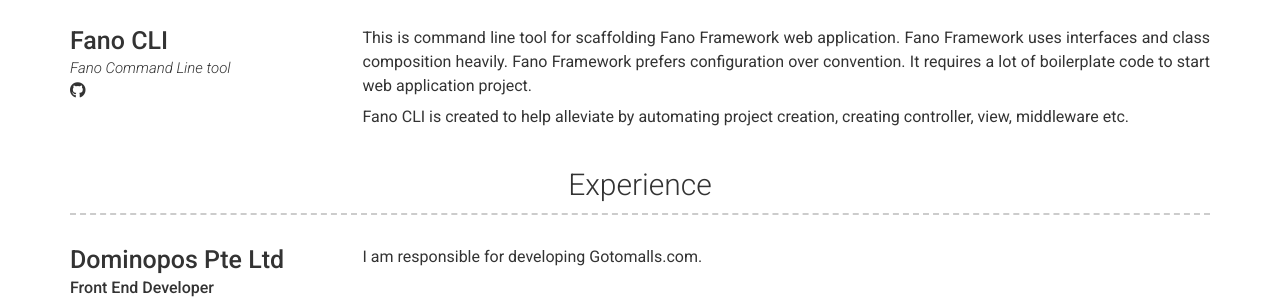
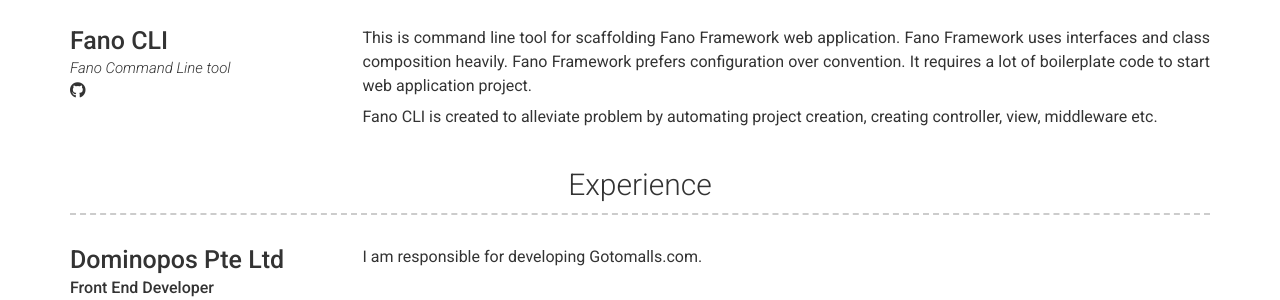
Before and after one commit to zamronypj/zamronypj.github.io, a Jekyll site: the page built from index.md, in a window 1280 px wide and 900 px high, scrolled down 914 px. Shown: the part 153-453 px from the top of the window. Built offline with Jekyll 4.4.1, drawn with Linux system fonts in a browser that asks for light colours; nearby versions of some CDN libraries; a script that is not in the unit is left out.

Commit message:
improve sentence

```diff
--- a/_config.yml
+++ b/_config.yml
@@ -114,7 +114,7 @@
           Fano Framework prefers configuration over convention. It
           requires a lot of boilerplate code to start web application project.
 
-          Fano CLI is created to help alleviate by automating project creation, creating controller, view,
+          Fano CLI is created to alleviate problem by automating project creation, creating controller, view,
           middleware etc.
   - title: Experience
     layout: list
```
